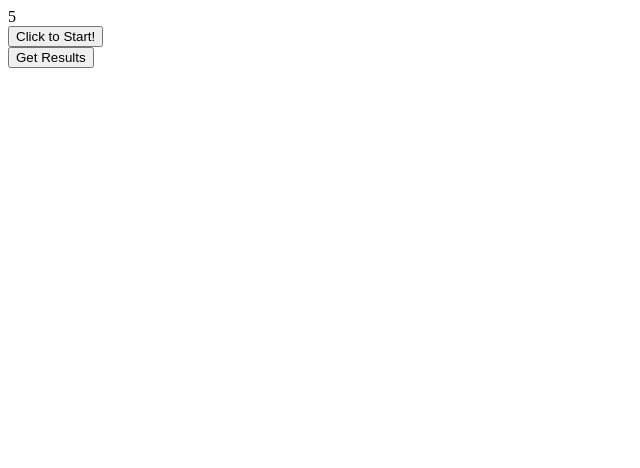
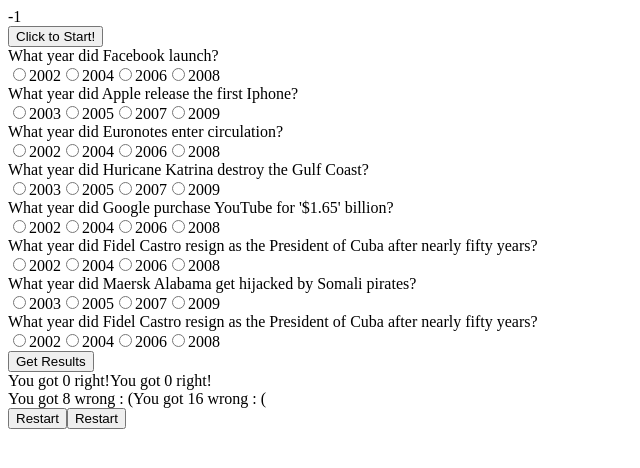
Before and after one commit to Rafal0933/Simple-Game, a plain HTML site: page index.html in a window 1280 px wide. Both pictures are taken after a click on the button "Click to Start!". Shown: the whole page, without its empty margins (0-640 px from the left). Drawn offline with nearby package versions, Linux system fonts and the light colour scheme.

Commit message:
final upload

```diff
--- a/index.html
+++ b/index.html
@@ -10,13 +10,15 @@
         <span id="time"></span>
             <div id="currQuestion" class="question">
             </div>
-    <div id ="counter">5</div>
+    <div id ="counter">Timer</div>
         <button id="target">Click to Start!</button>
 
 
-<div id="quiz" class="buttons"></div>
+<div id="quiz"></div>
 <button id="submit">Get Results</button>
-<div id="results"></div>
+<div id="correct-results"></div>
+<div id="incorrect-results"></div>
+<div id="restart"></div>
 
 
 
@@ -25,57 +27,9 @@
     <div id="show-question"></div>
 
 
-
-<!--     <p>What year did Facebook.com launch?</p>
-    <input type="radio" id = "mc" name="question1" value = "2002"> 2002<br>
-    <input type="radio" id = "mc" name="question1" value = "2004-"> 2004 <br>
-    <input type="radio" id = "mc" name="question1" value = "2006"> 2006<br>
-    <input type="radio" id = "mc" name="question1" value = "2008"> 2008<br>
-
-    <p>What year did Apple release the first Iphone?</p>
-    <input type="radio" id = "mc" name="question2" value = "2002"> 2002<br>
-    <input type="radio" id = "mc" name="question2" value = "2004"> 2004<br>
-    <input type="radio" id = "mc" name="question2" value = "2006"> 2006<br>
-    <input type="radio" id = "mc" name="question2" value = "2007-"> 2007<br>
-
-    <p>What year did Euronotes enter circulation?</p>
-    <input type="radio" id = "mc" name="question3" value = "2002-"> 2002<br>
-    <input type="radio" id = "mc" name="question3" value = "2004"> 2003<br>
-    <input type="radio" id = "mc" name="question3" value = "2006"> 2005<br>
-    <input type="radio" id = "mc" name="question3" value = "2008"> 2007<br>
-
-    <p>What year did Huricane Katrina destroy the Gulf Coast?</p>
-    <input type="radio" id = "mc" name="question4" value = "2002"> 2002<br>
-    <input type="radio" id = "mc" name="question4" value = "2004"> 2004<br>
-    <input type="radio" id = "mc" name="question4" value = "2005-"> 2005<br>
-    <input type="radio" id = "mc" name="question4" value = "2008"> 2008<br>
-
-    <p>What year did Google purchase YouTube for $1.65 billion?</p>
-    <input type="radio" id = "mc" name="question5" value = "2002"> 2002<br>
-    <input type="radio" id = "mc" name="question5" value = "2004"> 2004<br>
-    <input type="radio" id = "mc" name="question5" value = "2006-"> 2006<br>
-    <input type="radio" id = "mc" name="question5" value = "2008"> 2008<br>
-
-    <p>What year did Fidel Castro resign as the President of Cuba after nearly fifty years?</p>
-    <input type="radio" id = "mc" name="question6" value = "2002"> 2002<br>
-    <input type="radio" id = "mc" name="question6" value = "2004"> 2004<br>
-    <input type="radio" id = "mc" name="question6" value = "2006"> 2006<br>
-    <input type="radio" id = "mc" name="question6" value = "2008-"> 2008<br>
-
-    <p>What year did Maersk Alabama get hijacked by Somali pirates?</p>
-    <input type="radio" id = "mc" name="question7" value = "2002"> 2002<br>
-    <input type="radio" id = "mc" name="question7" value = "2004"> 2004<br>
-    <input type="radio" id = "mc" name="question7" value = "2006"> 2006<br>
-    <input type="radio" id = "mc" name="question7" value = "2009-"> 2009<br>
-
-    <p>What year Germany host the World Cup in Germany?</p>
-    <input type="radio" id = "mc" name="question8" value = "2002"> 2002<br>
-    <input type="radio" id = "mc" name="question8" value = "2004"> 2004<br>
-    <input type="radio" id = "mc" name="question8" value = "2006-"> 2006<br>
-    <input type="radio" id = "mc" name="question8" value = "2008"> 2008<br>*// -->
 </form>
 
-<script src="Assets/js.js"></script>
+<script src="js.js"></script>
 
 
 </div>
--- a/js.js
+++ b/js.js
@@ -1,25 +1,3 @@
-/*    var counter = 5;
-
-
-    function timer() {
-        var zero = 0;
-        counter--;
-        $('#counter').text(counter);
-      }
-
-    function startGame(){
-        $("#target").on("click", function (event){
-            console.log("event",event);
-            timer ();
-            setInterval (timer, 1000);
-            showQuestions ();
-        })
-    }
-
-    $(document).ready(function () {
-    startGame ();
-        } )*/
-
     var triviaQuestions = [{
                         question: "What year did Facebook launch?",
                         answer: {
@@ -28,7 +6,7 @@
                             c: '2006',
                             d: '2008'
                         },
-                        correctAnswer: 'b'
+                        correctAnswer: '2004'
                     },
                     {
                         question: "What year did Apple release the first Iphone?",
@@ -38,7 +16,7 @@
                             c: '2007',
                             d: '2009'
                         },
-                        correctAnswer: 'c'
+                        correctAnswer: '2007'
                     },
                     {
                         question: "What year did Euronotes enter circulation?",
@@ -48,7 +26,7 @@
                             c: '2006',
                             d: '2008'
                         },
-                        correctAnswer: 'b'
+                        correctAnswer: '2004'
                     },
                     {
                         question: "What year did Huricane Katrina destroy the Gulf Coast?",
@@ -58,7 +36,7 @@
                             c: '2007',
                             d: '2009'
                         },
-                        correctAnswer: 'b'
+                        correctAnswer: '2005'
                     },
                     {
                         question: "What year did Google purchase YouTube for '$1.65' billion?",
@@ -68,7 +46,7 @@
                             c: '2006',
                             d: '2008'
                         },
-                        correctAnswer: 'c'
+                        correctAnswer: '2006'
                     },
                     {
                         question: "What year did Fidel Castro resign as the President of Cuba after nearly fifty years?",
@@ -78,7 +56,7 @@
                             c: '2006',
                             d: '2008'
                         },
-                        correctAnswer: 'd'
+                        correctAnswer: '2008'
                     },
                     {
                         question: "What year did Maersk Alabama get hijacked by Somali pirates?",
@@ -88,7 +66,7 @@
                             c: '2007',
                             d: '2009'
                         },
-                        correctAnswer: 'd'
+                        correctAnswer: '2009'
                     },
                     {
                         question: "What year did Fidel Castro resign as the President of Cuba after nearly fifty years?",
@@ -98,13 +76,35 @@
                             c: '2006',
                             d: '2008'
                         },
-                        correctAnswer: 'c'
+                        correctAnswer: '2006'
                     }
                     ];
 
-var quizContainer = $("#quiz");
-var resultsContainer = $("#results");
-var submitButton = $("#submit");
+    var counter = 2;
+
+
+    function timer() {
+        var zero = 0;
+        counter--;
+        $('#counter').text(counter);
+        if (counter <= 0) {
+            scoring ();
+            //Doesn't work
+            clearInterval(timer);
+        }
+      }
+
+    function startGame(){
+        $("#target").one("click", function (){
+            timer ();
+            setInterval (timer, 1000);
+            showQuestions ();
+        })
+    }
+
+    $(document).ready(function () {
+    startGame ();
+        } )
 
 
             //Loop through the question array, print each question on the screen using Jquery//
@@ -116,23 +116,69 @@ var submitButton = $("#submit");
             a.text(triviaQuestions[i].question);
             //Append div to show question element//
             $("#quiz").append(a);
-/*            for (var j = 0; j<4; j++) {
-            var b = $('<input type="radio" name="butn">');
-            b.val(triviaQuestions[0].answer[0]);
-            $("#quiz").append(b);*/
-            $.each(triviaQuestions, function() {
-                $("#quiz").append(
-                    $('<label>',{'text':this.answer.a}).append(
-                $('<input>', {
-                    type: 'radio',
-                    name: 'rdoTriviaQuestions',
-                    id: 'rdoTriviaQuestions' + this.answer,
-                    value: this.answer
-                }))
-            )})
-    }
 
+            var theAnswersToThisQuestion = triviaQuestions[i].answer;
+            // USE A FOR IN LOOP TO LOOP THROUGH AN OBJECT //
+            for (ansIdx in theAnswersToThisQuestion) {
+                // Answer index is the key for this property //
+                //grab values inside of each answer property and index //
+                var thisAnswer = theAnswersToThisQuestion[ansIdx];
+                //create a radio button and add name //
+                var radioButton = $('<input type="radio" name="answer-options">');
+                // Set radio button value //
+                radioButton.val(thisAnswer);
+                //append each series of buttons to each question and name each series of buttons //
+                $("#quiz").append(radioButton.attr("name", "Question"+ [i]));
+                // append each answer to each button //
+                $("#quiz").append(thisAnswer);
+            }
+        };
     };
 
+        $("#submit").one("click", function (){
+            scoring ();
+        });
 
-    showQuestions ();
+var correct = 0;
+var incorrect = 0;
+
+   function scoring () {
+
+        for ( var i = 0; i < triviaQuestions.length; i++){
+        // Variable for all of the correct answers //
+        var theCorrectAnswer = triviaQuestions[i].correctAnswer;
+        // Variable for user choices in each group of questions //
+        var choice = $('input[name="Question'+i+'"]:checked').val();
+        // If the correct answer is equal to the choice, Add 1 to correct //
+        if (theCorrectAnswer === choice) {
+            correct++;
+        }
+        // Otherwise, Add 1 to incorrectcorrect //
+        else {
+            incorrect++;
+        }
+        };
+        // Display the number of correct answers in a concatenation //
+        var correctResult = "You got " + correct + " right!";
+        // Display the number of incorrect answers in a concatenation //
+        var incorrectResult = "You got " + incorrect + " wrong : (";
+        // Append correct results into correct Results ID //
+        $('#correct-results').append(correctResult);
+        // Append correct results into incorrect Results ID //
+        $('#incorrect-results').append(incorrectResult);
+        // create variable for a restart button //
+        var restartButton = $('<input type="button" value="Restart">');
+        // Append restart button to restart ID //
+        $('#restart').append(restartButton);
+        // Cannot get clearInterval to work //
+        clearInterval(timer);
+        };
+
+
+        function reload () {
+        window.parent.location = window.parent.location.href;
+    };
+
+        $("#restart").on("click", function (){
+            reload ();
+        });
```
